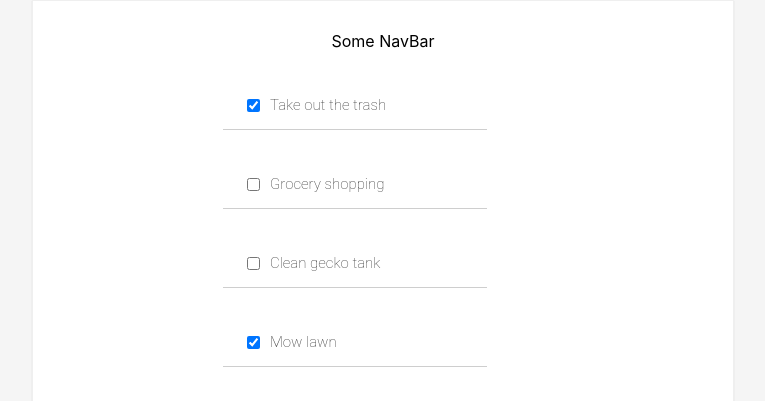
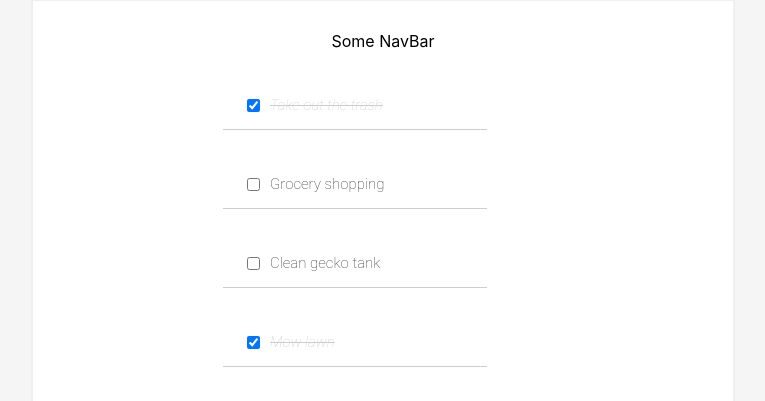
Before and after one commit to HRusby/ToDoList, a React (Create React App) app: page / in a window 1280 px wide. Shown: the top 401 px of the page, without its empty margins (257-1022 px from the left). Built offline with nearby package versions, Linux system fonts and the light colour scheme.

Commit message:
Adding Styling to completed ToDoItem

```diff
--- a/src/App.css
+++ b/src/App.css
@@ -37,6 +37,12 @@
   color: #333333;
 }
 
+.completedToDoText {
+  text-decoration: line-through;
+  font-style: italic;
+  color: #cdcdcd;
+}
+
 input[type=checkbox] {
   margin-right: 10px;
   font-size: 30px;
--- a/src/Components/ToDoItem.js
+++ b/src/Components/ToDoItem.js
@@ -6,7 +6,7 @@
             <input type="checkbox"
                 checked={props.item.completed}
                 onChange={() => props.handleChange(props.item.id)} />
-            <p>{props.item.text}</p>
+            <p className={props.item.completed ? "completedToDoText" : null}>{props.item.text}</p>
         </div>
     )
 }
```
